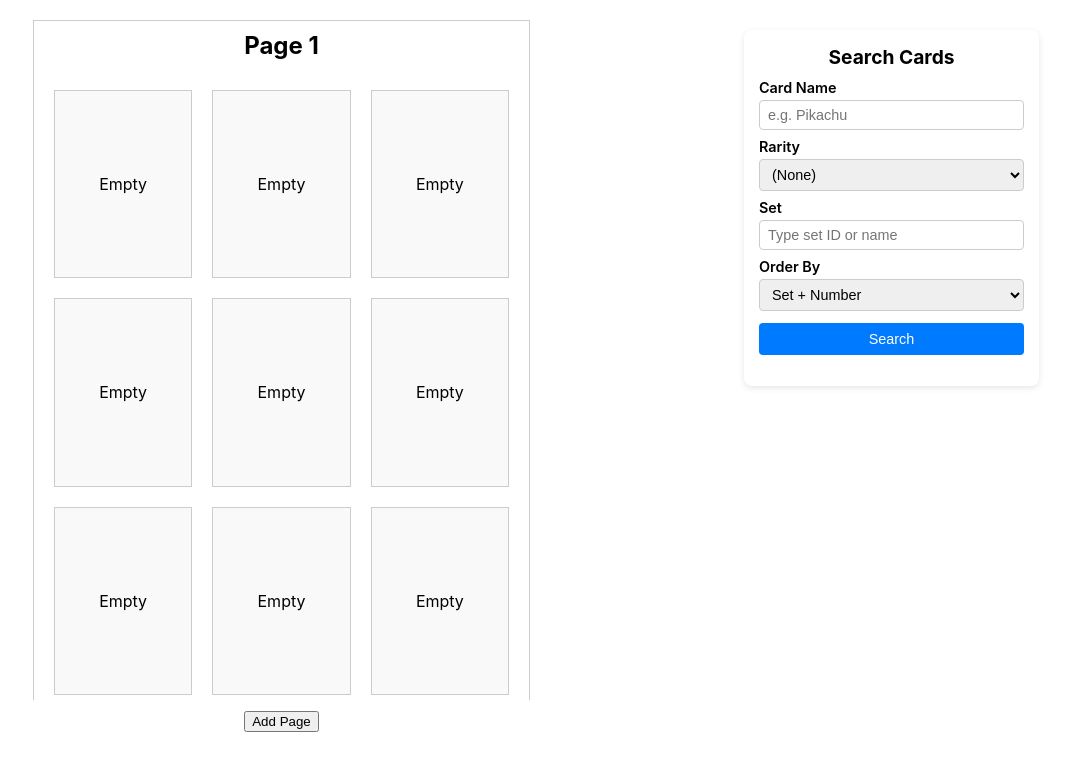
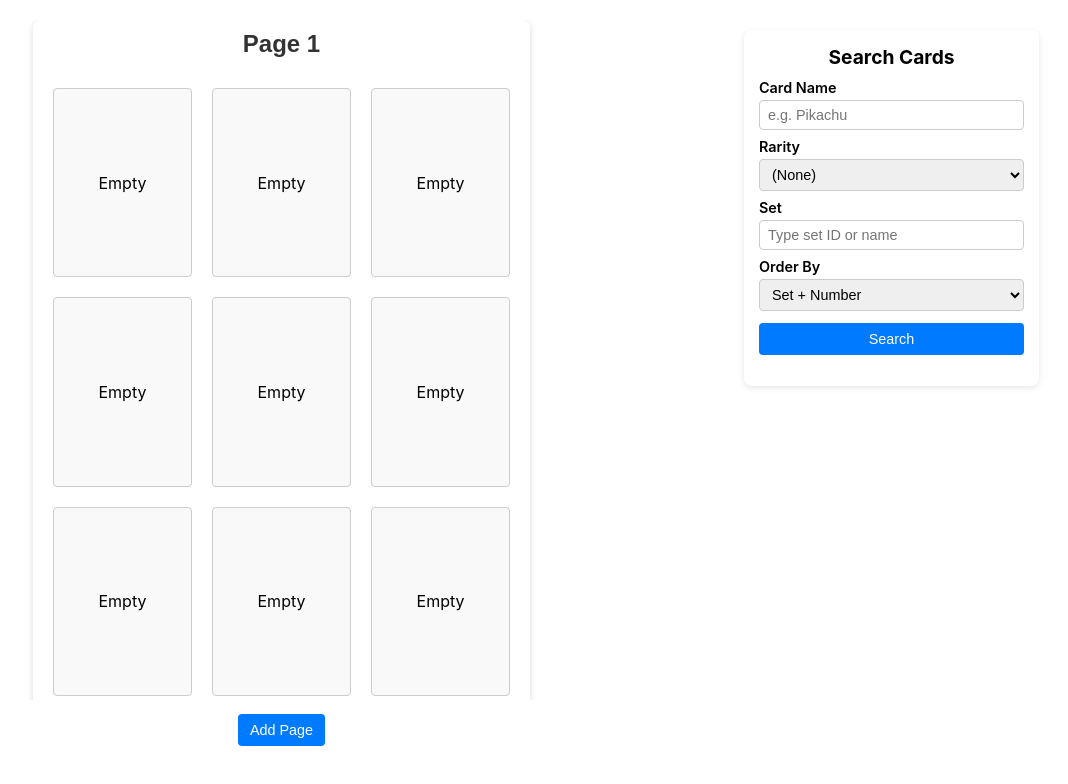
Before and after one commit to zakpruitt/pokemon-binder-planner, a React (Create React App) app: page / in a window 1280 px wide. Shown: the top 784 px of the page, without its empty margins (201-1269 px from the left). Built offline with nearby package versions, Linux system fonts and the light colour scheme.

Commit message:
make binder page look nicer

```diff
--- a/src/App.css
+++ b/src/App.css
@@ -35,3 +35,20 @@
     top: 30px;
     align-self: flex-start;
 }
+
+/* App.css additional styles for the Add Page button */
+.page-add-button button {
+    padding: 8px 12px;
+    border-radius: 4px;
+    border: none;
+    background-color: #007bff;
+    color: #fff;
+    cursor: pointer;
+    font-size: 0.9rem;
+    margin-top: 4px;
+    transition: background-color 0.3s ease;
+}
+
+.page-add-button button:hover {
+    background-color: #005bb5;
+}
--- a/src/BinderPage.css
+++ b/src/BinderPage.css
@@ -1,56 +1,63 @@
 /* BinderPage.css */
 .binder-page-container {
-    /* Let the container scale up to fill the viewport,
-       but maintain a ~5:7 ratio (w:h). */
-    aspect-ratio: 5 / 7;           /* tall rectangle */
-    max-width: 90vw;               /* up to 90% of viewport width */
-    max-height: 87vh;              /* up to 90% of viewport height */
+    /* Maintain the 5:7 ratio */
+    aspect-ratio: 5 / 7;
+    max-width: 90vw;
+    max-height: 87vh;
+    width: auto;
+    height: auto;
+    margin: 0 auto 20px;
+    box-sizing: border-box;
 
-    width: auto;    /* so aspect-ratio drives width if height is limiting */
-    height: auto;   /* or vice versa */
-
-    margin: 0 auto 20px;           /* center horizontally, add bottom spacing */
-    border: 1px solid #ccc;        /* optional border to see the page outline */
-    box-sizing: border-box;
+    /* Remove the plain border and add a subtle shadow, rounded corners, and white background */
+    border: none;
+    box-shadow: 0 2px 6px rgba(0, 0, 0, 0.15);
+    background: #fff;
+    border-radius: 8px;
 
     display: flex;
     flex-direction: column;
 }
 
-/* Center and slightly space the header */
+/* Updated title styling to match the other side */
 .binder-page-container h2 {
     text-align: center;
     margin: 10px 0;
     flex: 0 0 auto;
+    font-family: sans-serif; /* or your preferred font */
+    font-size: 1.5rem;
+    color: #333;
 }
 
-/* The grid fills the remaining space in the container
-   and ensures 3 columns x 3 rows. */
+/* The grid fills the remaining space in the container and ensures a 3×3 layout */
 .binder-grid {
     flex: 1;
     display: grid;
     grid-template-columns: repeat(3, 1fr);
     grid-template-rows: repeat(3, 1fr);
-
-    /* Increase gap & padding for bigger slots */
     gap: 20px;
     padding: 20px;
     box-sizing: border-box;
 }
 
-/* Each slot: bigger border, centered content */
+/* Each slot with a subtle hover effect */
 .binder-slot {
     border: 1px solid #ccc;
     background-color: #f9f9f9;
     cursor: pointer;
     overflow: hidden;
-
     display: flex;
     align-items: center;
     justify-content: center;
+    border-radius: 4px;
+    transition: box-shadow 0.3s ease;
 }
 
-/* Make images scale up or down within each slot */
+.binder-slot:hover {
+    box-shadow: 0 2px 8px rgba(0, 0, 0, 0.2);
+}
+
+/* Ensure images fit nicely */
 .binder-slot img {
     width: 100%;
     height: 100%;
```
